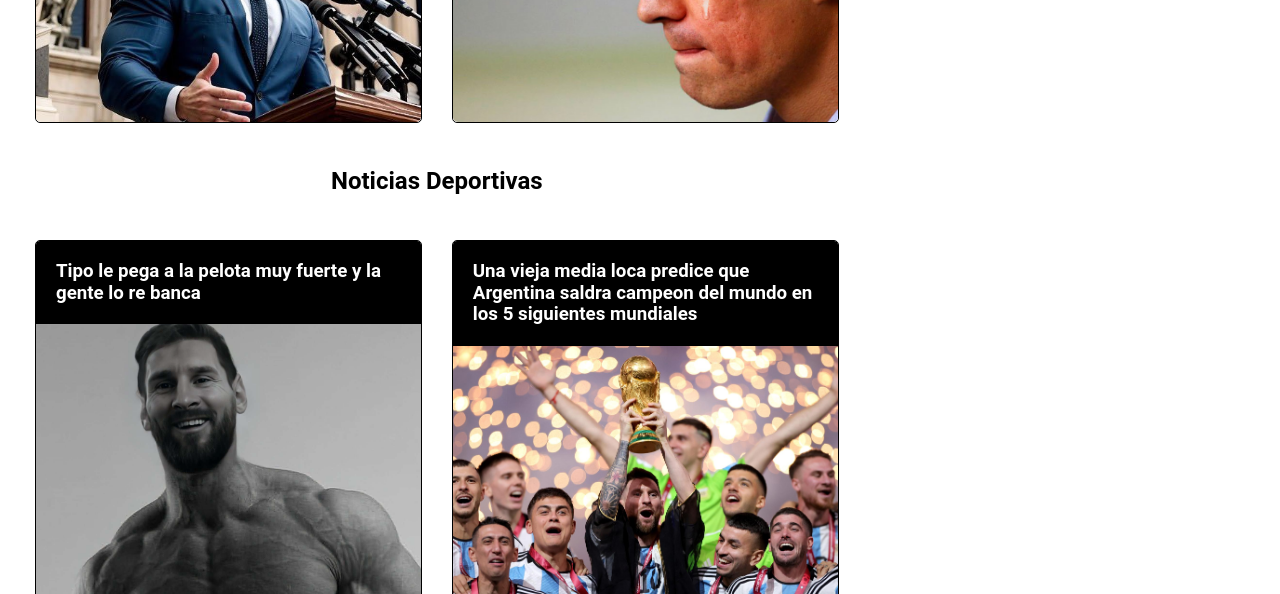
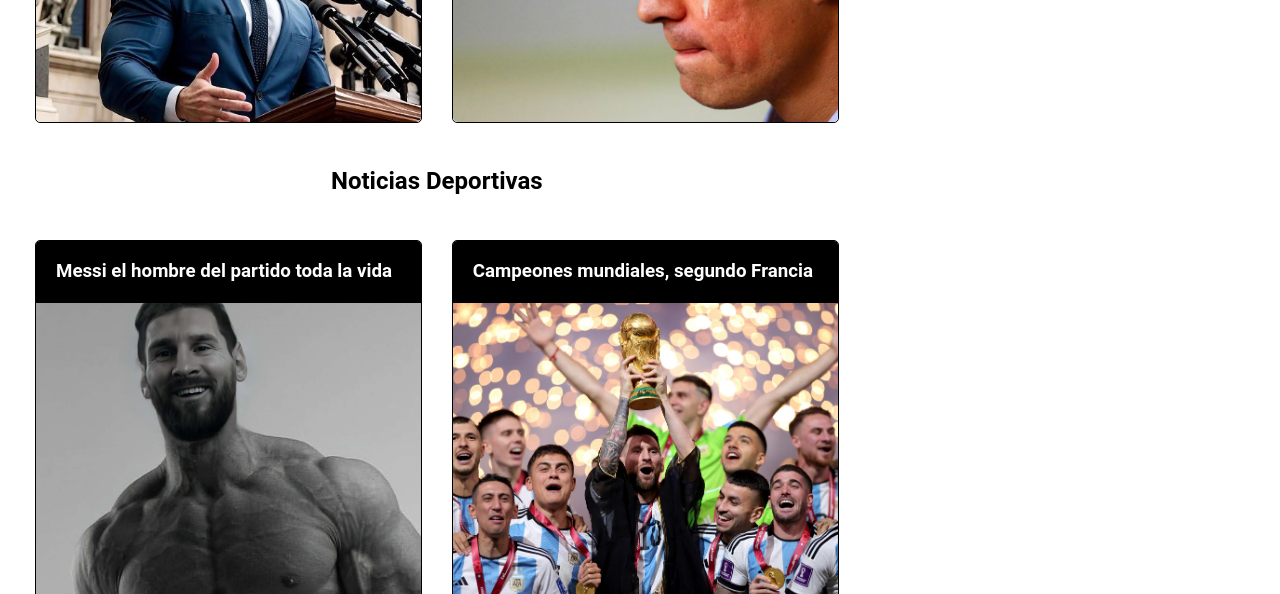
Before and after one commit to agustinsanchez02/agustinsanchez02.github.io, a plain HTML site: page Clase-09/index.html in a window 1280 px wide. Shown: the part 506-1100 px from the top of the page. Drawn offline with Linux system fonts and the light colour scheme.

Commit message:
Update index.html

```diff
--- a/Clase-09/index.html
+++ b/Clase-09/index.html
@@ -3,7 +3,7 @@
     <head>
         <meta charset="UTF-8">
         <meta name="viewport" content="width=device-width, initial-scale=1.0">
-        <title>Noticias Hoyos</title>
+        <title>Noticias Sanchez Luccini</title>
         <link rel="stylesheet" href="./css/normalize.css">
         <link rel="stylesheet" href="./css/styles.css">
     </head>
@@ -38,11 +38,11 @@
                     <h2>Noticias Deportivas</h2>
                     <div>
                         <article>
-                            <h3>Tipo le pega a la pelota muy fuerte y la gente lo re banca</h3>
+                            <h3>Messi el hombre del partido toda la vida</h3>
                             <img src="./images/messi.png" alt="Foto del Mesias">
                         </article>
                         <article>
-                            <h3>Una vieja media loca predice que Argentina saldra campeon del mundo en los 5 siguientes mundiales</h3>
+                            <h3>Campeones mundiales, segundo Francia</h3>
                             <img src="./images/Campeones.jpg" alt="Foto de los Campeones del Mundo">
                         </article>
                     </div>
```
